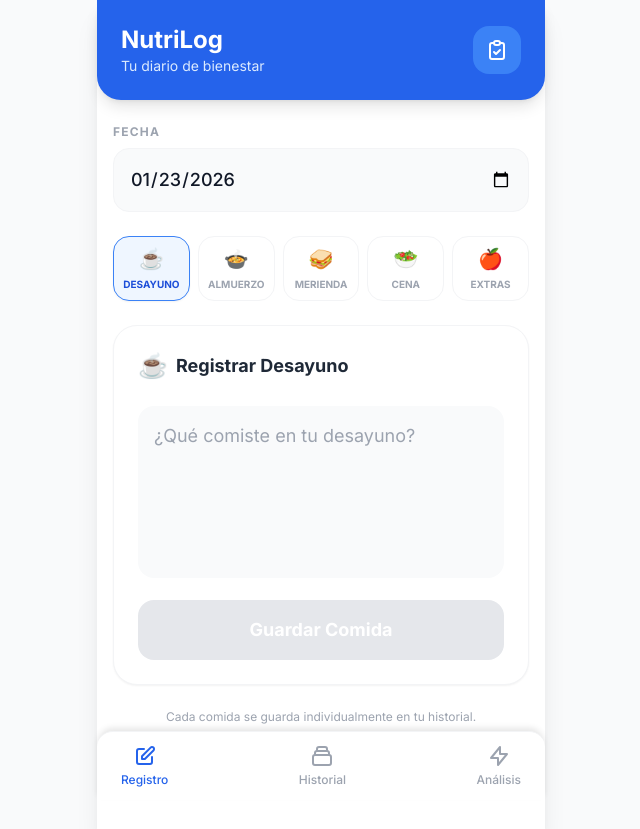
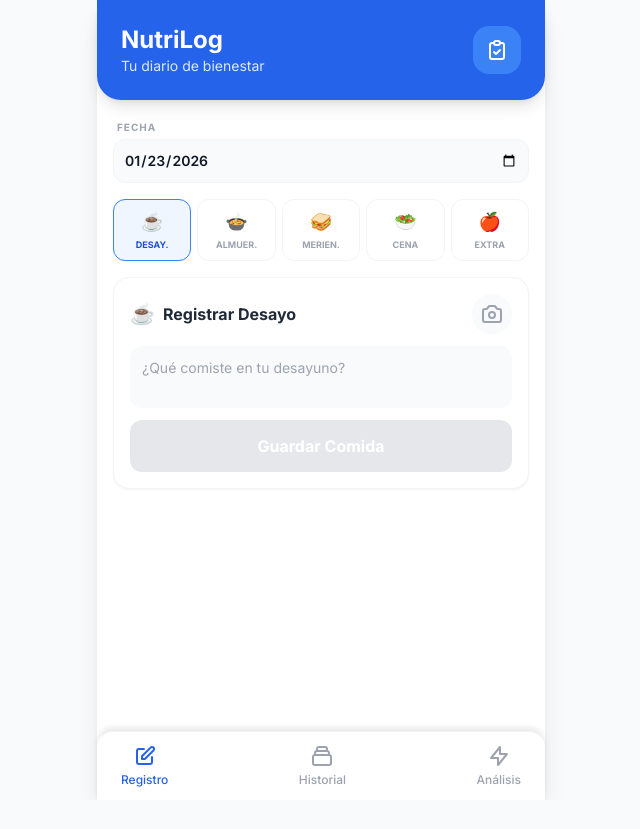
Before and after one commit to julicastineiras/Nutrilog, a React (Vite) app: page / in a window 1280 px wide. Shown: the whole page, without its empty margins (319-959 px from the left). After the commit the page ends 800 px from the top, so only its background shows below. Built offline with nearby package versions, Linux system fonts and the light colour scheme.

Commit message:
Update metadata, types and register/history components

```diff
--- a/components/RegisterForm.tsx
+++ b/components/RegisterForm.tsx
@@ -1,5 +1,5 @@
 
-import React, { useState, useEffect } from 'react';
+import React, { useState, useEffect, useRef } from 'react';
 import { MealType, MealEntry } from '../types';
 
 interface RegisterFormProps {
@@ -11,13 +11,61 @@ const RegisterForm: React.FC<RegisterFormProps> = ({ onSave, existingEntries })
   const [date, setDate] = useState(new Date().toISOString().split('T')[0]);
   const [selectedMeal, setSelectedMeal] = useState<MealType>(MealType.Breakfast);
   const [content, setContent] = useState('');
+  const [image, setImage] = useState<string | undefined>(undefined);
   const [showSuccess, setShowSuccess] = useState(false);
+  const fileInputRef = useRef<HTMLInputElement>(null);
 
-  // Auto-fill content if it exists for the selected date and meal
   useEffect(() => {
     const existing = existingEntries.find(e => e.date === date && e.type === selectedMeal);
-    setContent(existing ? existing.content : '');
+    if (existing) {
+      setContent(existing.content);
+      setImage(existing.image);
+    } else {
+      setContent('');
+      setImage(undefined);
+    }
   }, [date, selectedMeal, existingEntries]);
+
+  const handleImageChange = (e: React.ChangeEvent<HTMLInputElement>) => {
+    const file = e.target.files?.[0];
+    if (!file) return;
+
+    const reader = new FileReader();
+    reader.onload = (event) => {
+      const img = new Image();
+      img.onload = () => {
+        // Redimensionar imagen para no saturar LocalStorage
+        const canvas = document.createElement('canvas');
+        const MAX_WIDTH = 800;
+        const MAX_HEIGHT = 800;
+        let width = img.width;
+        let height = img.height;
+
+        if (width > height) {
+          if (width > MAX_WIDTH) {
+            height *= MAX_WIDTH / width;
+            width = MAX_WIDTH;
+          }
+        } else {
+          if (height > MAX_HEIGHT) {
+            width *= MAX_HEIGHT / height;
+            height = MAX_HEIGHT;
+          }
+        }
+
+        canvas.width = width;
+        canvas.height = height;
+        const ctx = canvas.getContext('2d');
+        ctx?.drawImage(img, 0, 0, width, height);
+
+        // Calidad 0.7 para balance peso/calidad
+        const dataUrl = canvas.toDataURL('image/jpeg', 0.7);
+        setImage(dataUrl);
+      };
+      img.src = event.target?.result as string;
+    };
+    reader.readAsDataURL(file);
+  };
 
   const handleSubmit = (e: React.FormEvent) => {
     e.preventDefault();
@@ -28,6 +76,7 @@ const RegisterForm: React.FC<RegisterFormProps> = ({ onSave, existingEntries })
       date,
       type: selectedMeal,
       content: content.trim(),
+      image,
       timestamp: Date.now()
     };
 
@@ -37,62 +86,99 @@ const RegisterForm: React.FC<RegisterFormProps> = ({ onSave, existingEntries })
   };
 
   const mealOptions = [
-    { type: MealType.Breakfast, label: 'Desayuno', icon: '☕' },
-    { type: MealType.Lunch, label: 'Almuerzo', icon: '🍲' },
-    { type: MealType.Snack, label: 'Merienda', icon: '🥪' },
+    { type: MealType.Breakfast, label: 'Desay.', icon: '☕' },
+    { type: MealType.Lunch, label: 'Almuer.', icon: '🍲' },
+    { type: MealType.Snack, label: 'Merien.', icon: '🥪' },
     { type: MealType.Dinner, label: 'Cena', icon: '🥗' },
-    { type: MealType.Extras, label: 'Extras', icon: '🍎' }
+    { type: MealType.Extras, label: 'Extra', icon: '🍎' }
   ];
 
   return (
-    <div className="space-y-6 py-2">
-      <div className="bg-white">
-        <label className="block text-xs font-bold text-gray-400 uppercase tracking-widest mb-2">
+    <div className="flex flex-col h-full space-y-4 py-1">
+      <div className="bg-white shrink-0">
+        <label className="block text-[10px] font-black text-gray-400 uppercase tracking-widest mb-1 ml-1">
           Fecha
         </label>
         <input
           type="date"
           value={date}
           onChange={(e) => setDate(e.target.value)}
-          className="w-full p-4 bg-gray-50 border border-gray-100 rounded-2xl focus:ring-2 focus:ring-blue-500 focus:outline-none text-lg font-medium"
+          className="w-full p-2.5 bg-gray-50 border border-gray-100 rounded-xl focus:ring-2 focus:ring-blue-500 focus:outline-none text-sm font-semibold"
         />
       </div>
 
-      <div className="grid grid-cols-5 gap-2">
+      <div className="grid grid-cols-5 gap-1.5 shrink-0">
         {mealOptions.map((option) => (
           <button
             key={option.type}
+            type="button"
             onClick={() => setSelectedMeal(option.type)}
-            className={`flex flex-col items-center justify-center p-2 rounded-2xl transition-all border ${
+            className={`flex flex-col items-center justify-center py-2 px-1 rounded-xl transition-all border ${
               selectedMeal === option.type
                 ? 'bg-blue-50 border-blue-500 text-blue-700 shadow-sm'
                 : 'bg-white border-gray-100 text-gray-400 hover:bg-gray-50'
             }`}
           >
-            <span className="text-xl mb-1">{option.icon}</span>
-            <span className="text-[10px] font-bold uppercase truncate w-full text-center">{option.label}</span>
+            <span className="text-lg mb-0.5">{option.icon}</span>
+            <span className="text-[9px] font-bold uppercase truncate w-full text-center">{option.label}</span>
           </button>
         ))}
       </div>
 
-      <form onSubmit={handleSubmit} className="bg-white border border-gray-100 rounded-3xl p-6 shadow-sm space-y-4">
-        <div className="flex items-center gap-2 mb-2">
-          <span className="text-2xl">{mealOptions.find(o => o.type === selectedMeal)?.icon}</span>
-          <h3 className="text-lg font-bold text-gray-800">Registrar {mealOptions.find(o => o.type === selectedMeal)?.label}</h3>
+      <form onSubmit={handleSubmit} className="bg-white border border-gray-100 rounded-2xl p-4 shadow-sm flex flex-col flex-1 min-h-0 space-y-3">
+        <div className="flex items-center justify-between shrink-0">
+          <div className="flex items-center gap-2">
+            <span className="text-xl">{mealOptions.find(o => o.type === selectedMeal)?.icon}</span>
+            <h3 className="text-base font-bold text-gray-800">
+              Registrar {mealOptions.find(o => o.type === selectedMeal)?.label.replace('.', 'o')}
+            </h3>
+          </div>
+
+          <button
+            type="button"
+            onClick={() => fileInputRef.current?.click()}
+            className={`p-2 rounded-full transition-all ${image ? 'text-blue-600 bg-blue-50' : 'text-gray-400 bg-gray-50 hover:bg-gray-100'}`}
+          >
+            <svg xmlns="http://www.w3.org/2000/svg" className="h-6 w-6" fill="none" viewBox="0 0 24 24" stroke="currentColor">
+              <path strokeLinecap="round" strokeLinejoin="round" strokeWidth={2} d="M3 9a2 2 0 012-2h.93a2 2 0 001.664-.89l.812-1.22A2 2 0 0110.07 4h3.86a2 2 0 011.664.89l.812 1.22A2 2 0 0018.07 7H19a2 2 0 012 2v9a2 2 0 01-2 2H5a2 2 0 01-2-2V9z" />
+              <path strokeLinecap="round" strokeLinejoin="round" strokeWidth={2} d="M15 13a3 3 0 11-6 0 3 3 0 016 0z" />
+            </svg>
+          </button>
+          <input
+            type="file"
+            ref={fileInputRef}
+            onChange={handleImageChange}
+            accept="image/*"
+            className="hidden"
+          />
         </div>
+
+        {image && (
+          <div className="relative w-full h-32 rounded-xl overflow-hidden group shrink-0 animate-in fade-in zoom-in duration-300">
+            <img src={image} alt="Comida" className="w-full h-full object-cover" />
+            <button
+              type="button"
+              onClick={() => setImage(undefined)}
+              className="absolute top-2 right-2 p-1.5 bg-black/50 text-white rounded-full backdrop-blur-sm hover:bg-black/70 transition-colors"
+            >
+              <svg xmlns="http://www.w3.org/2000/svg" className="h-4 w-4" viewBox="0 0 20 20" fill="currentColor">
+                <path fillRule="evenodd" d="M4.293 4.293a1 1 0 011.414 0L10 8.586l4.293-4.293a1 1 0 111.414 1.414L11.414 10l4.293 4.293a1 1 0 01-1.414 1.414L10 11.414l-4.293 4.293a1 1 0 01-1.414-1.414L8.586 10 4.293 5.707a1 1 0 010-1.414z" clipRule="evenodd" />
+              </svg>
+            </button>
+          </div>
+        )}
 
         <textarea
           value={content}
           onChange={(e) => setContent(e.target.value)}
           placeholder={`¿Qué comiste en tu ${selectedMeal}?`}
-          rows={5}
-          className="w-full p-4 bg-gray-50 rounded-2xl border-none focus:ring-2 focus:ring-blue-500 text-gray-700 resize-none text-lg"
+          className="w-full flex-1 p-3 bg-gray-50 rounded-xl border-none focus:ring-2 focus:ring-blue-500 text-gray-700 resize-none text-sm leading-snug"
         />
 
         <button
           type="submit"
           disabled={!content.trim()}
-          className={`w-full py-4 rounded-2xl font-bold text-lg shadow-lg transition-all active:scale-[0.98] flex items-center justify-center gap-2 ${
+          className={`w-full py-3.5 rounded-xl font-bold text-base shadow-md transition-all active:scale-[0.98] flex items-center justify-center gap-2 shrink-0 ${
             showSuccess
               ? 'bg-blue-500 text-white'
               : 'bg-blue-600 hover:bg-blue-700 text-white disabled:bg-gray-200 disabled:shadow-none'
@@ -100,7 +186,7 @@ const RegisterForm: React.FC<RegisterFormProps> = ({ onSave, existingEntries })
         >
           {showSuccess ? (
             <>
-              <svg xmlns="http://www.w3.org/2000/svg" className="h-6 w-6" fill="none" viewBox="0 0 24 24" stroke="currentColor">
+              <svg xmlns="http://www.w3.org/2000/svg" className="h-5 w-5" fill="none" viewBox="0 0 24 24" stroke="currentColor">
                 <path strokeLinecap="round" strokeLinejoin="round" strokeWidth={3} d="M5 13l4 4L19 7" />
               </svg>
               ¡Guardado!
@@ -110,10 +196,6 @@ const RegisterForm: React.FC<RegisterFormProps> = ({ onSave, existingEntries })
           )}
         </button>
       </form>
-
-      <p className="text-center text-xs text-gray-400">
-        Cada comida se guarda individualmente en tu historial.
-      </p>
     </div>
   );
 };
--- a/metadata.json
+++ b/metadata.json
@@ -1,5 +1,8 @@
+
 {
   "name": "NutriLog - Diario de Comidas",
   "description": "Una aplicación móvil elegante y funcional para registrar desayunos, almuerzos, meriendas, cenas y extras. Permite visualizar el historial completo y exportar los datos a formato Excel/CSV.",
-  "requestFramePermissions": []
+  "requestFramePermissions": [
+    "camera"
+  ]
 }
```
Also changed, not shown: components/HistoryView.tsx (+37 -9 lines).
